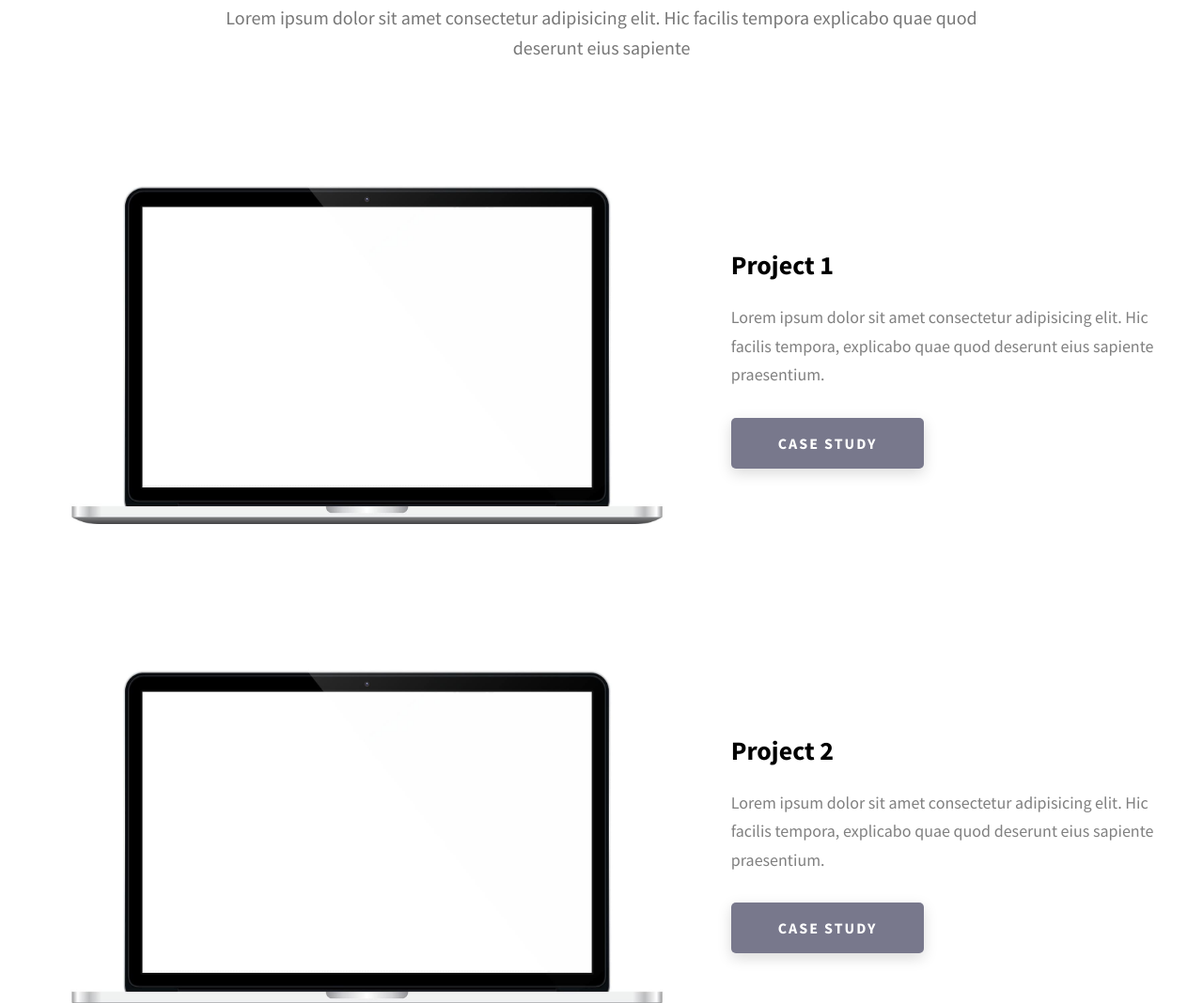
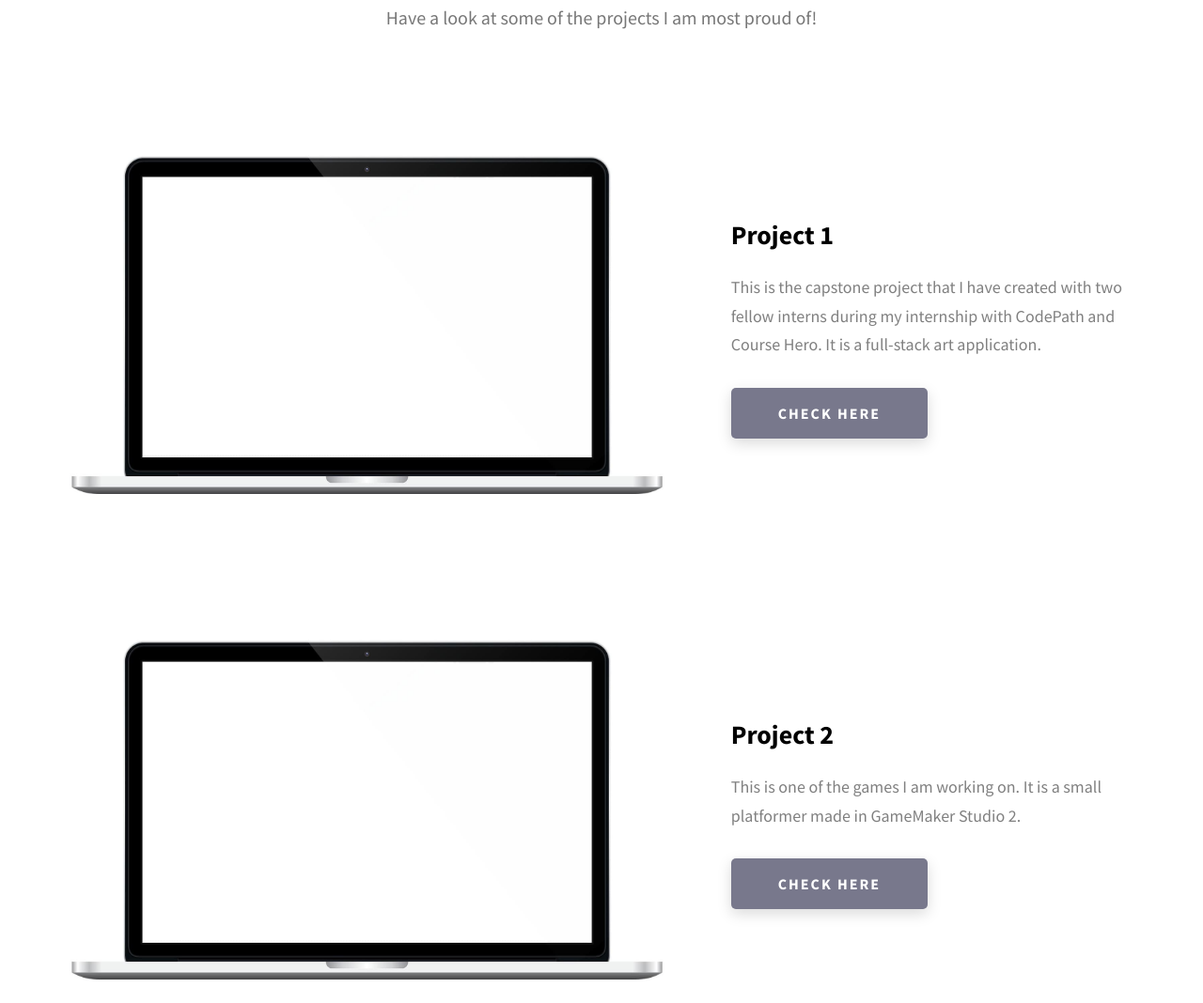
Before and after one commit to eleferrets/My-Portfolio-2, a website: page Dopefolio-main/index.html in a window 1280 px wide. Shown: the part 1732-2800 px from the top of the page at 94% size. Drawn offline with Linux system fonts and the light colour scheme.

Commit message:
Added base descriptions.

```diff
--- a/Dopefolio-main/index.html
+++ b/Dopefolio-main/index.html
@@ -87,7 +87,7 @@
         <div class="home-hero__info">
           <p class="text-primary">
             I am a software developer, full-stack website developer,
-            composer, game developer, foodie, and hobbyist gardener.
+            hobbyist composer, game developer, foodie, and gardener.
           </p>
         </div>
         <div class="home-hero__cta">
@@ -219,8 +219,7 @@
         <h2 class="heading heading-sec heading-sec__mb-bg">
           <span class="heading-sec__main">Projects</span>
           <span class="heading-sec__sub">
-            Lorem ipsum dolor sit amet consectetur adipisicing elit. Hic facilis
-            tempora explicabo quae quod deserunt eius sapiente
+            Have a look at some of the projects I am most proud of!
           </span>
         </h2>
 
@@ -237,15 +236,15 @@
             <div class="projects__row-content">
               <h3 class="projects__row-content-title">Project 1</h3>
               <p class="projects__row-content-desc">
-                Lorem ipsum dolor sit amet consectetur adipisicing elit. Hic
-                facilis tempora, explicabo quae quod deserunt eius sapiente
-                praesentium.
+                This is the capstone project that I have created with
+                  two fellow interns during my internship with CodePath
+                  and Course Hero. It is a full-stack art application.
               </p>
               <a
                 href="./project-1.html"
                 class="btn btn--med btn--theme dynamicBgClr"
                 target="_blank"
-                >Case Study</a
+                >Check Here</a
               >
             </div>
           </div>
@@ -261,15 +260,14 @@
             <div class="projects__row-content">
               <h3 class="projects__row-content-title">Project 2</h3>
               <p class="projects__row-content-desc">
-                Lorem ipsum dolor sit amet consectetur adipisicing elit. Hic
-                facilis tempora, explicabo quae quod deserunt eius sapiente
-                praesentium.
+                This is one of the games I am working on.
+                  It is a small platformer made in GameMaker Studio 2.
               </p>
               <a
                 href="./project-2.html"
                 class="btn btn--med btn--theme dynamicBgClr"
                 target="_blank"
-                >Case Study</a
+                >Check Here</a
               >
             </div>
           </div>
@@ -285,15 +283,15 @@
             <div class="projects__row-content">
               <h3 class="projects__row-content-title">Project 3</h3>
               <p class="projects__row-content-desc">
-                Lorem ipsum dolor sit amet consectetur adipisicing elit. Hic
-                facilis tempora, explicabo quae quod deserunt eius sapiente
-                praesentium.
+                This is my original portfolio site,
+                  recreated into a single page web
+                  application using React!
               </p>
               <a
                 href="./project-3.html"
                 class="btn btn--med btn--theme dynamicBgClr"
                 target="_blank"
-                >Case Study</a
+                >Check Here</a
               >
             </div>
           </div>
```
